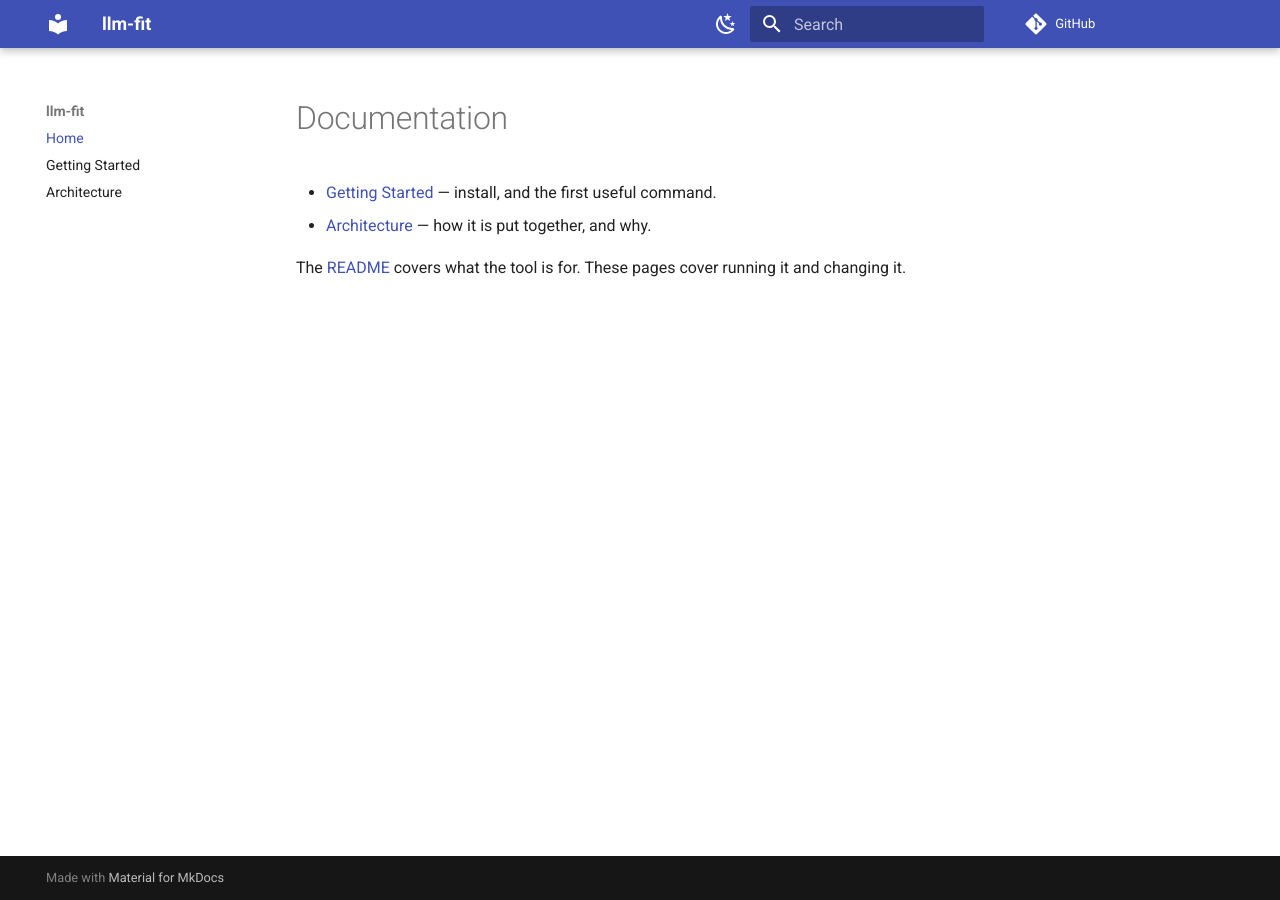
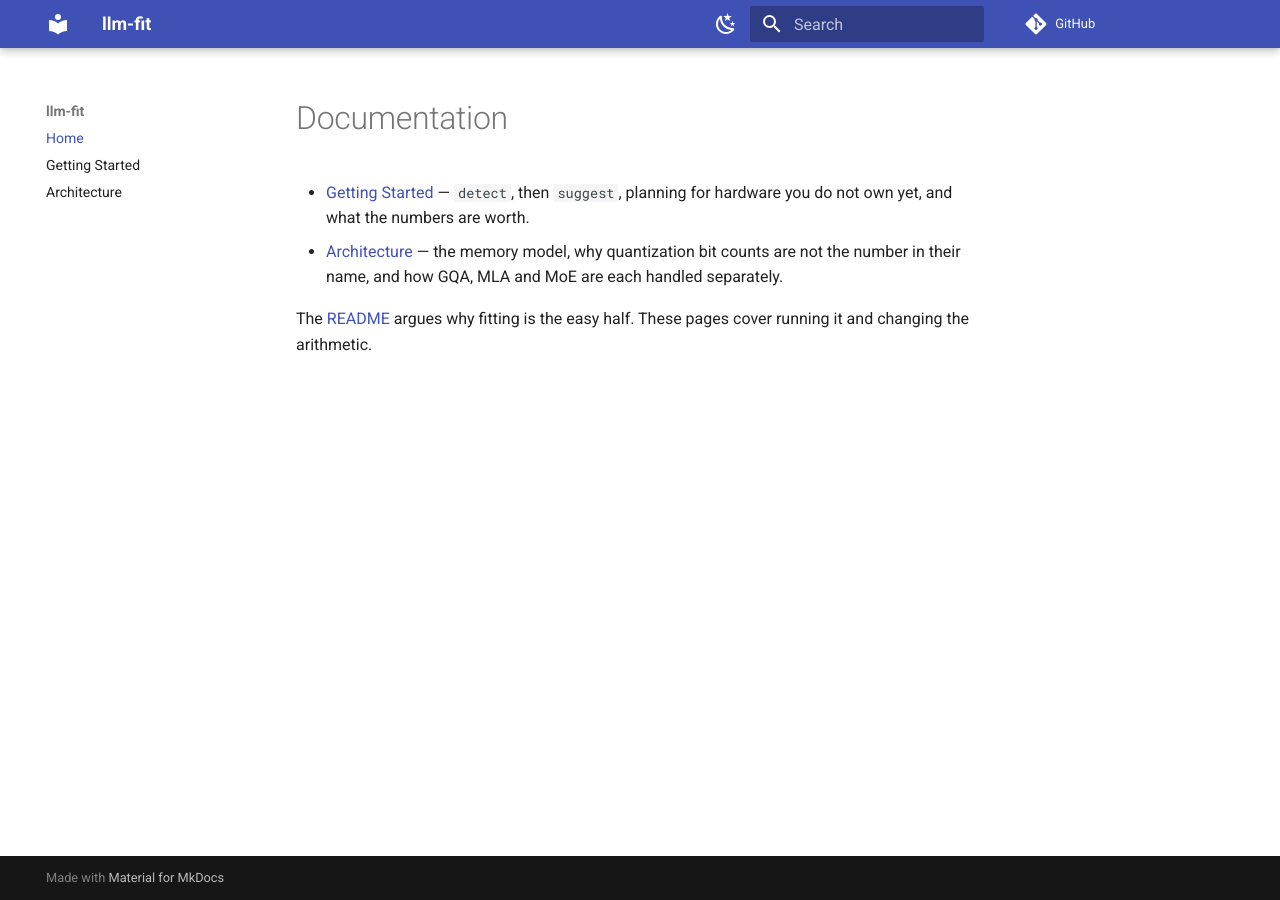
Before and after one commit to fabiocicerchia/llm-fit, an MkDocs documentation site: the page built from docs/README.md, in a window 1280 px wide. Built offline with MkDocs 1.6.1 and Material for MkDocs 9.7.7, drawn with Linux system fonts in a browser that asks for light colours; comment, search, counter and statistics services are not loaded.

Commit message:
docs: fill in the skeleton with this repo's actual content
The skeleton PR brought the layout across but left the per-repo parts as
placeholders. This fills them in and fixes what the copy left inconsistent.

Written for this repo:
- docs/architecture.md and docs/getting-started.md, replacing the empty
  headings and the "# clone, install deps" stub
- examples/ that runs, with the artifact where one helps (Compose file,
  workflow, config, fixture) rather than a "<one line>" README
- mkdocs.yml site_description
- CHANGELOG's Unreleased section, instead of a 0.1.0 dated YYYY-MM-DD

Fixed, not just filled:
- README and Dockerfile still said MIT while LICENSE was relicensed to
  Apache-2.0 in this same PR
- SECURITY.md and CODE_OF_CONDUCT.md pointed at
  your-security-email@example.com
- dependabot.yml only watched github-actions, with the ecosystem for this
  repo's actual stack left commented out
- .pre-commit-config.yaml had no language hooks, per its own TODO

Co-Authored-By: Claude Opus 5 (1M context) <noreply@anthropic.com>
Claude-Session: https://claude.ai/code/session_019sHxkDjgRs76vm98BHyQhp

```diff
--- a/docs/README.md
+++ b/docs/README.md
@@ -1,7 +1,10 @@
 # Documentation
 
-- [Getting Started](getting-started.md) — install, and the first useful command.
-- [Architecture](architecture.md) — how it is put together, and why.
+- [Getting Started](getting-started.md) — `detect`, then `suggest`, planning
+  for hardware you do not own yet, and what the numbers are worth.
+- [Architecture](architecture.md) — the memory model, why quantization bit
+  counts are not the number in their name, and how GQA, MLA and MoE are each
+  handled separately.
 
-The [README](../README.md) covers what the tool is for. These pages cover
-running it and changing it.
+The [README](../README.md) argues why fitting is the easy half. These pages
+cover running it and changing the arithmetic.
```
Also changed, not shown: .pre-commit-config.yaml (+15 -23 lines), CODE_OF_CONDUCT.md (+1 -1 lines), examples/README.md (+4 -3 lines), examples/basic/README.md (+97 -2 lines), 1 other file.
